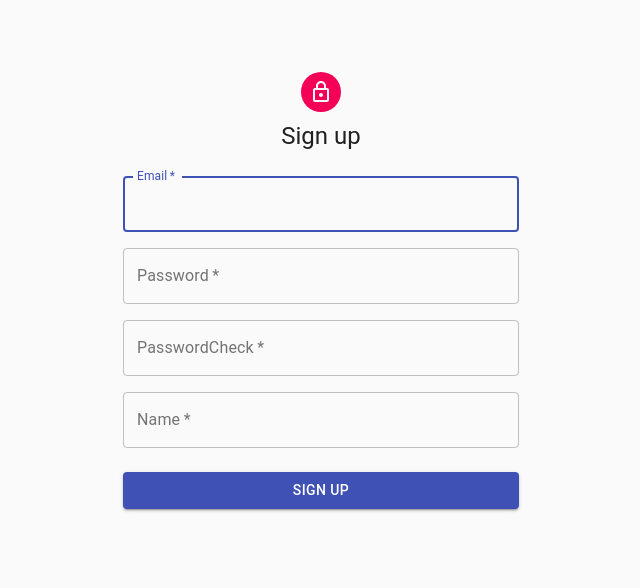
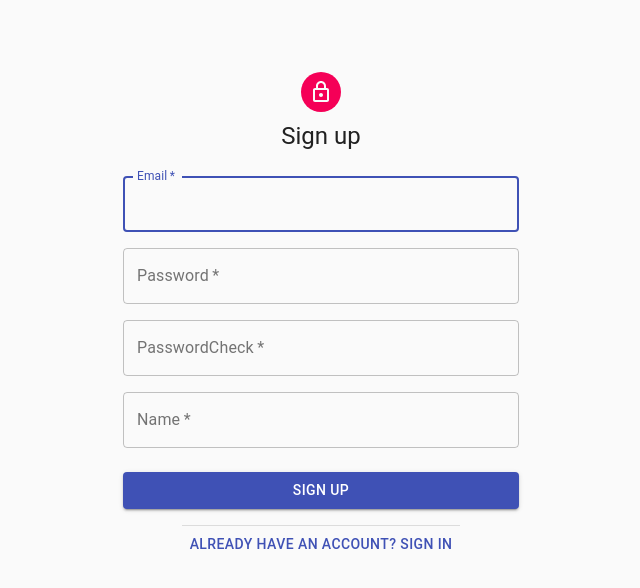
Before and after one commit to Mre11i0t/e-events, a React (Create React App) app: page /register in a window 1280 px wide. Shown: the top 588 px of the page, without its empty margins (319-959 px from the left). Built offline with nearby package versions, Linux system fonts and the light colour scheme; no server answers.

Commit message:
minor changes to my code

```diff
--- a/src/Components/Register.js
+++ b/src/Components/Register.js
@@ -10,7 +10,9 @@ import { makeStyles } from '@material-ui/core/styles';
 import Container from '@material-ui/core/Container';
 import Axios from 'axios'
 import UserContext from '../Context/userContext.js'
+import Divider from '@material-ui/core/Divider';
 import {useHistory} from 'react-router-dom'
+import {Link} from 'react-router-dom'
 const useStyles = makeStyles((theme) => ({
   paper: {
     marginTop: theme.spacing(8),
@@ -121,6 +123,16 @@ export default function SignUp() {
             Sign Up
           </Button>
         </form>
+        <Grid item xs = {12}>
+        <Divider/>
+        <Link to = "/login" style = {{textDecoration: "none"}}>
+          <Button
+          color = "primary"
+          fullWidth>
+            Already have an account? Sign in
+          </Button>
+        </Link>
+        </Grid>
       </div>
     </Container>
   );
```
Also changed, not shown: 2 other files (tests, documents, lock files or other folders).
